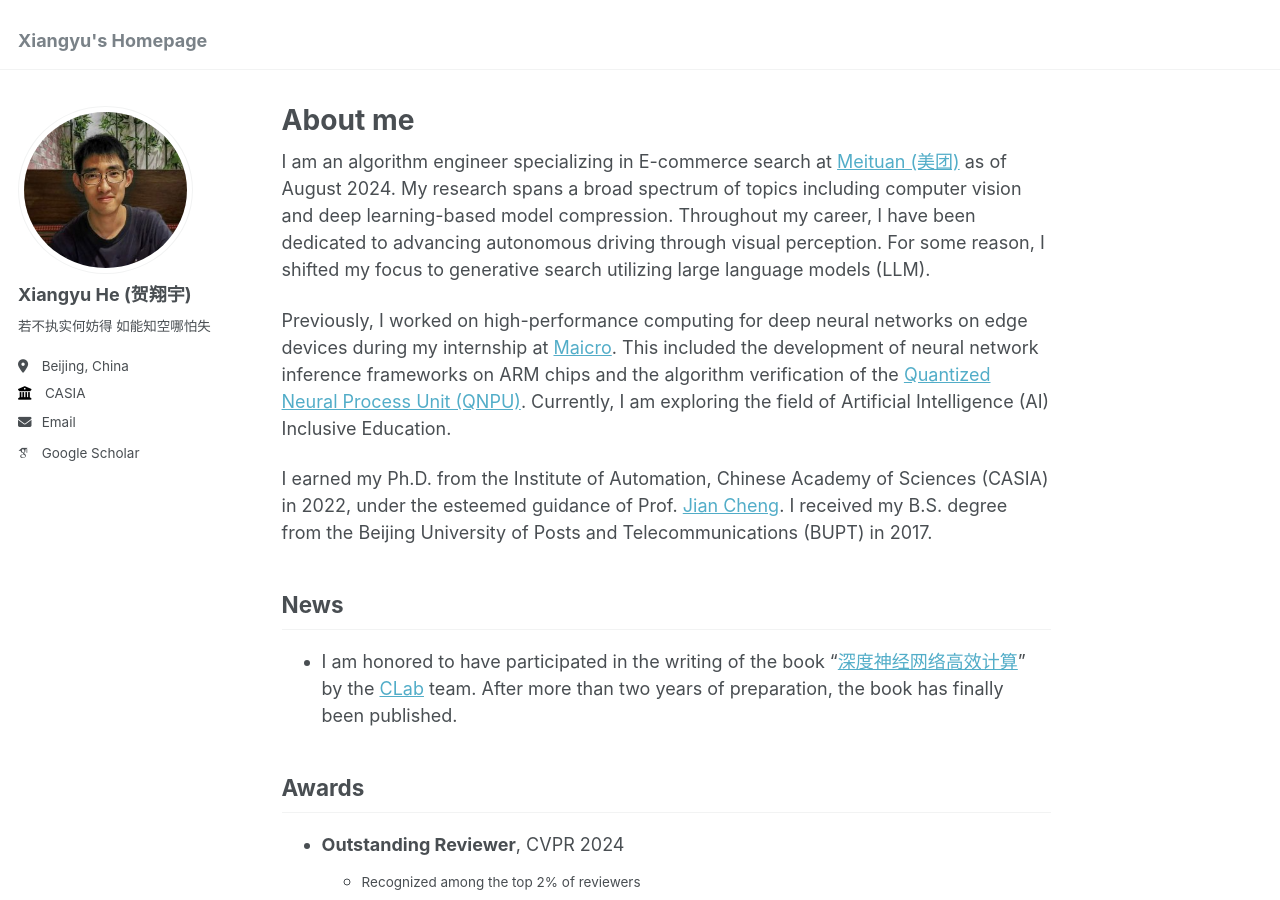
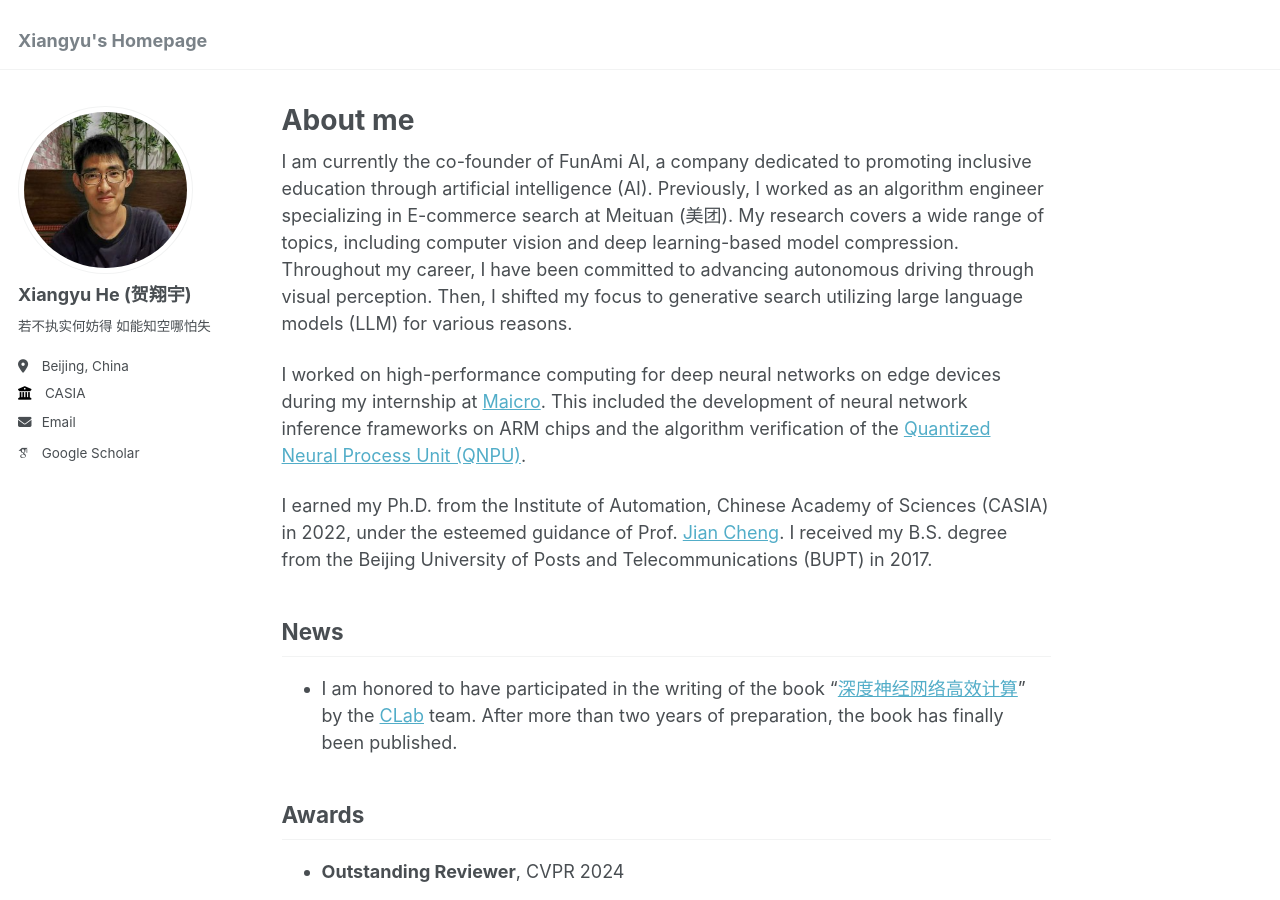
Before and after one commit to HolmesShuan/HolmesShuan.github.io, a Jekyll site: the page built from _pages/about.md, in a window 1280 px wide and 900 px high. Built offline with Jekyll 4.4.1, drawn with Linux system fonts in a browser that asks for light colours; some web fonts are replaced.

Commit message:
Update about.md

```diff
--- a/_pages/about.md
+++ b/_pages/about.md
@@ -7,9 +7,9 @@ redirect_from:
   - /about.html
 ---
 
-I am an algorithm engineer specializing in E-commerce search at [Meituan (美团)](https://www.meituan.com/en-US/about-us) as of August 2024. My research spans a broad spectrum of topics including computer vision and deep learning-based model compression. Throughout my career, I have been dedicated to advancing autonomous driving through visual perception. For some reason, I shifted my focus to generative search utilizing large language models (LLM).
+I am currently the co-founder of FunAmi AI, a company dedicated to promoting inclusive education through artificial intelligence (AI). Previously, I worked as an algorithm engineer specializing in E-commerce search at Meituan (美团). My research covers a wide range of topics, including computer vision and deep learning-based model compression. Throughout my career, I have been committed to advancing autonomous driving through visual perception. Then, I shifted my focus to generative search utilizing large language models (LLM) for various reasons.
 
-Previously, I worked on high-performance computing for deep neural networks on edge devices during my internship at [Maicro](https://www.maicro.com/). This included the development of neural network inference frameworks on ARM chips and the algorithm verification of the [Quantized Neural Process Unit (QNPU)](http://www.semiinsights.com/s/foundry/33/36933.shtml). Currently, I am exploring the field of Artificial Intelligence (AI) Inclusive Education.
+I worked on high-performance computing for deep neural networks on edge devices during my internship at [Maicro](https://www.maicro.com/). This included the development of neural network inference frameworks on ARM chips and the algorithm verification of the [Quantized Neural Process Unit (QNPU)](http://www.semiinsights.com/s/foundry/33/36933.shtml).
 
 I earned my Ph.D. from the Institute of Automation, Chinese Academy of Sciences (CASIA) in 2022, under the esteemed guidance of Prof. [Jian Cheng](https://people.ucas.ac.cn/~chengjian). I received my B.S. degree from the Beijing University of Posts and Telecommunications (BUPT) in 2017.
 
```
